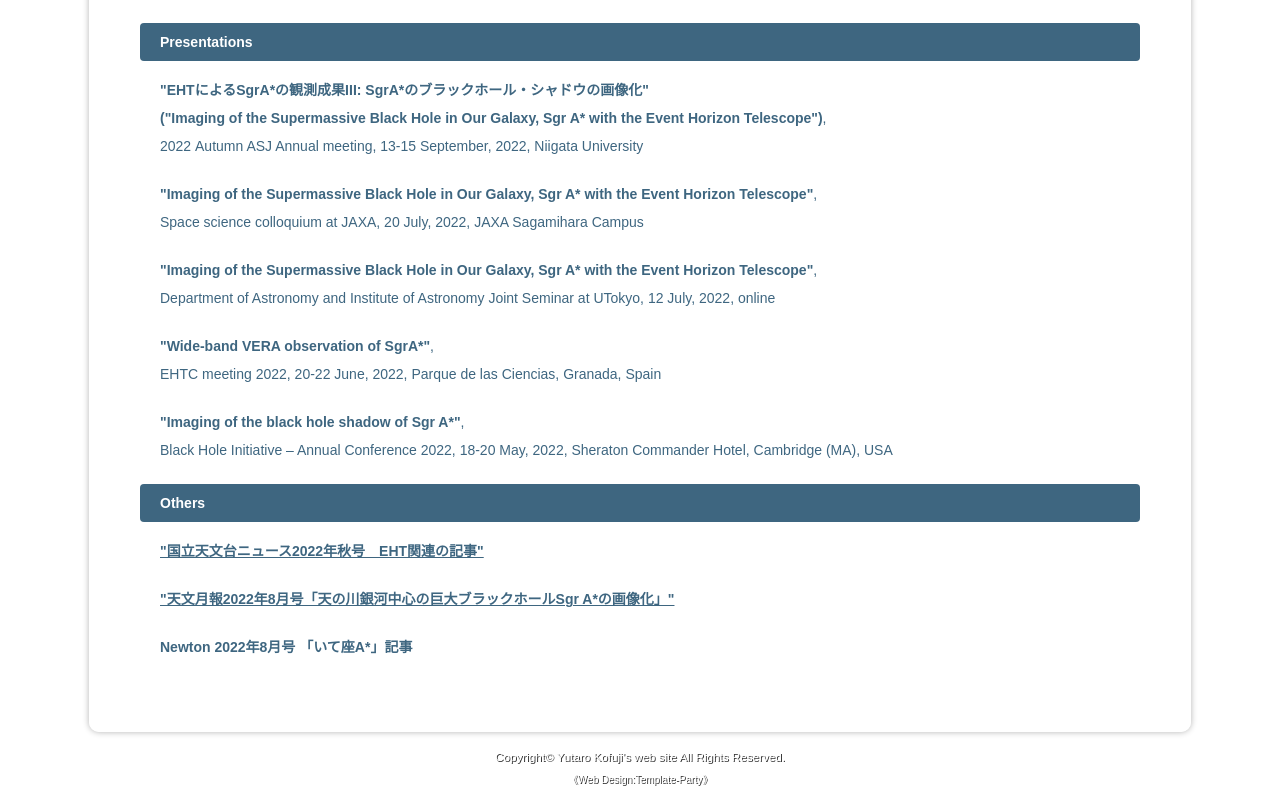
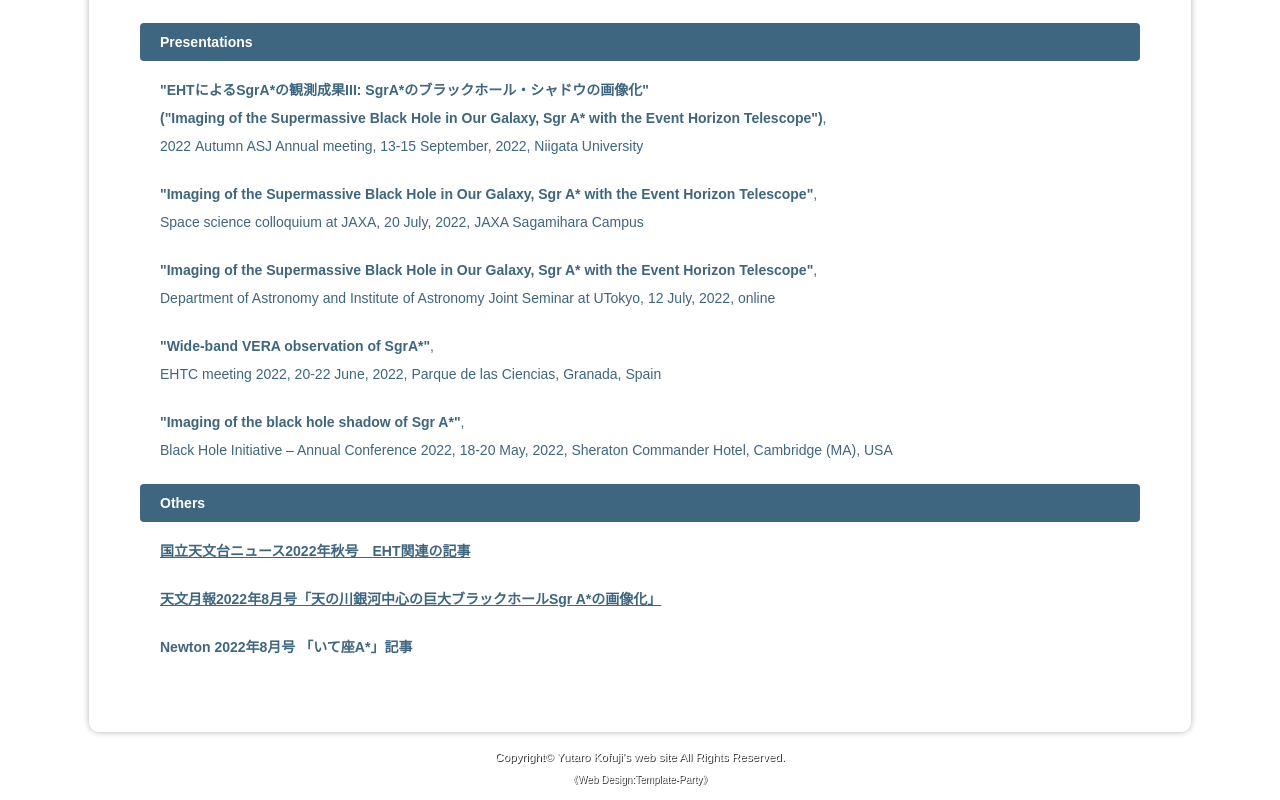
Before and after one commit to ykofuji/ykofuji.github.io, a plain HTML site: page publications.html in a window 1280 px wide. Shown: the part 503-1303 px from the top of the page. Drawn offline with Linux system fonts and the light colour scheme.

Commit message:
Update publications.html

```diff
--- a/publications.html
+++ b/publications.html
@@ -70,9 +70,9 @@ Black Hole Initiative – Annual Conference 2022, 18-20 May, 2022, Sheraton Comm
 
 <h2>Others</h2>
 
-<p><a href="https://www.nao.ac.jp/news/topics/2022/20221130-naoj-news.html"><b>"国立天文台ニュース2022年秋号　EHT関連の記事"</b></a></p>
+<p><a href="https://www.nao.ac.jp/news/topics/2022/20221130-naoj-news.html"><b>国立天文台ニュース2022年秋号　EHT関連の記事</b></a></p>
 
-<p><a href="https://www.asj.or.jp/jp/activities/geppou/item/115-8_493.pdf"><b>"天文月報2022年8月号「天の川銀河中心の巨大ブラックホールSgr A*の画像化」"</b></a></p>
+<p><a href="https://www.asj.or.jp/jp/activities/geppou/item/115-8_493.pdf"><b>天文月報2022年8月号「天の川銀河中心の巨大ブラックホールSgr A*の画像化」</b></a></p>
 
 <p><b>Newton 2022年8月号 「いて座A*」記事</b></p>
 
```
